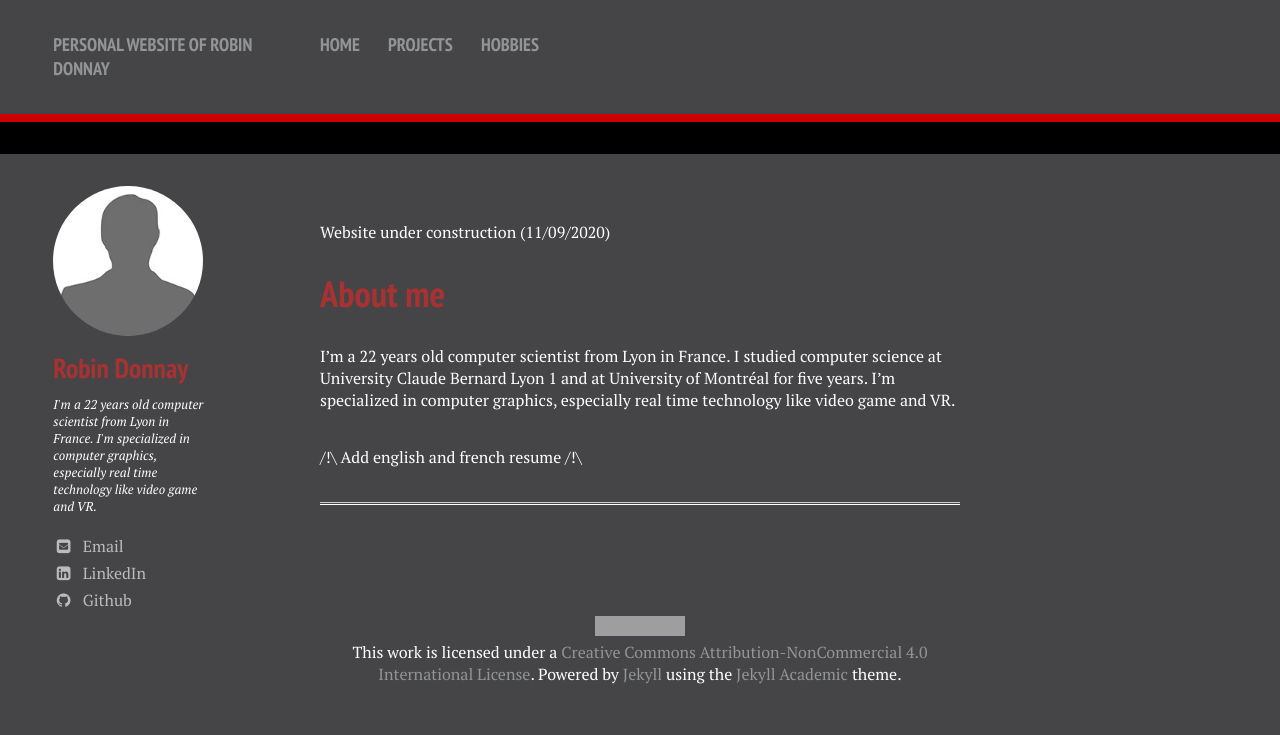
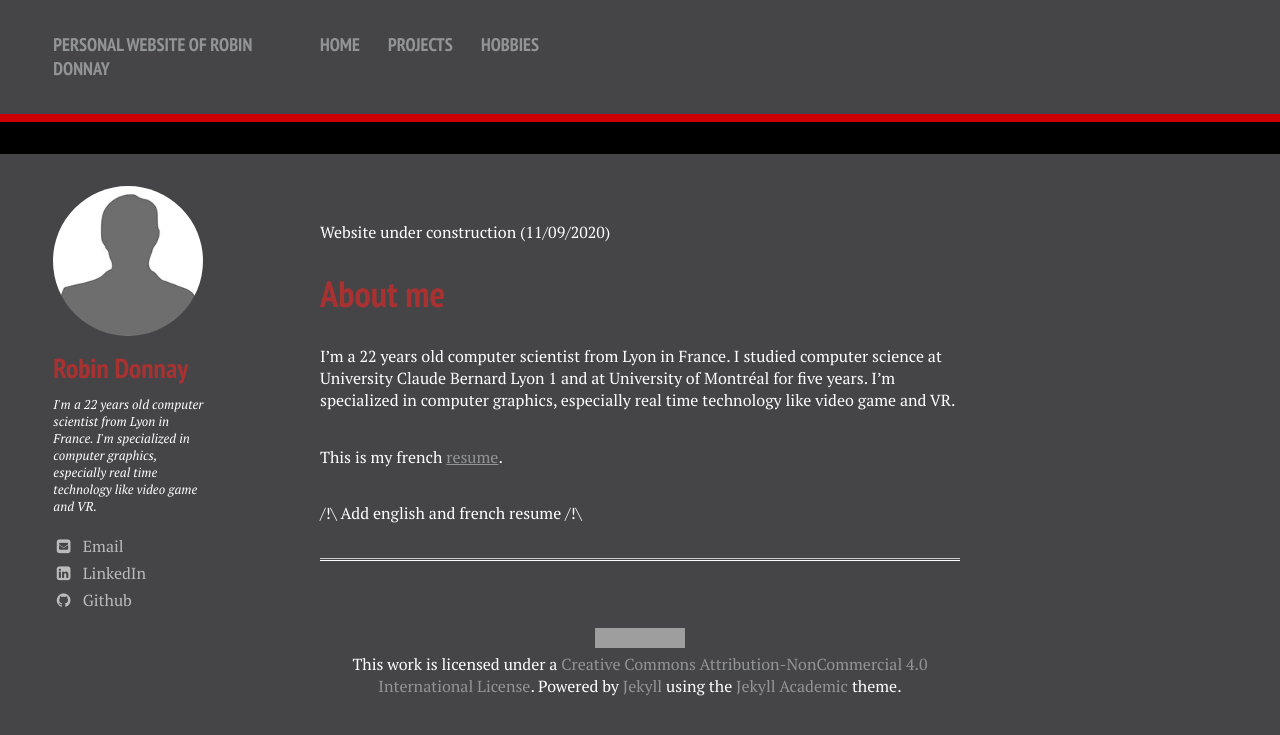
Before and after one commit to Aros69/RobinDonnay, a Jekyll site: the page built from index.md, in a window 1280 px wide. Shown: the top 735 px of the page. Built offline with Jekyll 4.4.1, drawn with Linux system fonts in a browser that asks for light colours; nearby versions of some CDN libraries; grey boxes are pictures that could not be loaded.

Commit message:
Add french resume

```diff
--- a/index.md
+++ b/index.md
@@ -10,5 +10,6 @@ Website under construction (11/09/2020)
 I'm a 22 years old computer scientist from Lyon in France. I studied computer science at University Claude Bernard Lyon 1 and at University of Montréal for five years. I'm specialized in computer graphics, especially real time technology like video game and VR.
 
 
+This is my french [resume](/RobinDonnay/pdf/CV_Robin_Donnay_FR/pdf).
 
 /!\ Add english and french resume /!\
```
